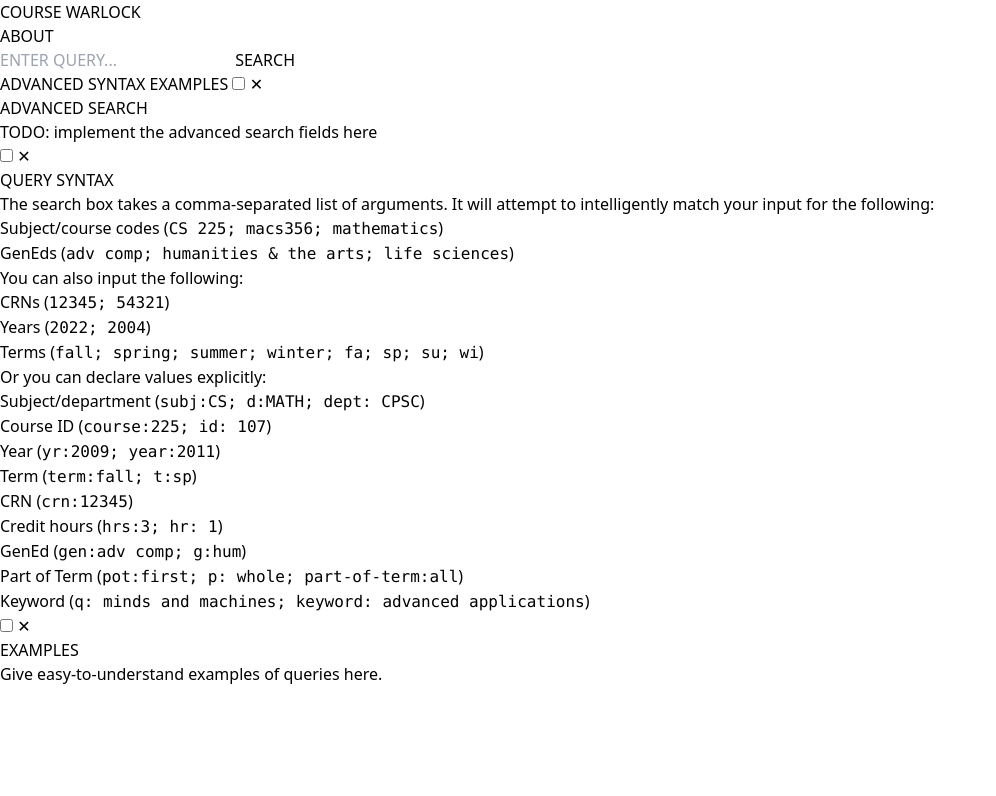
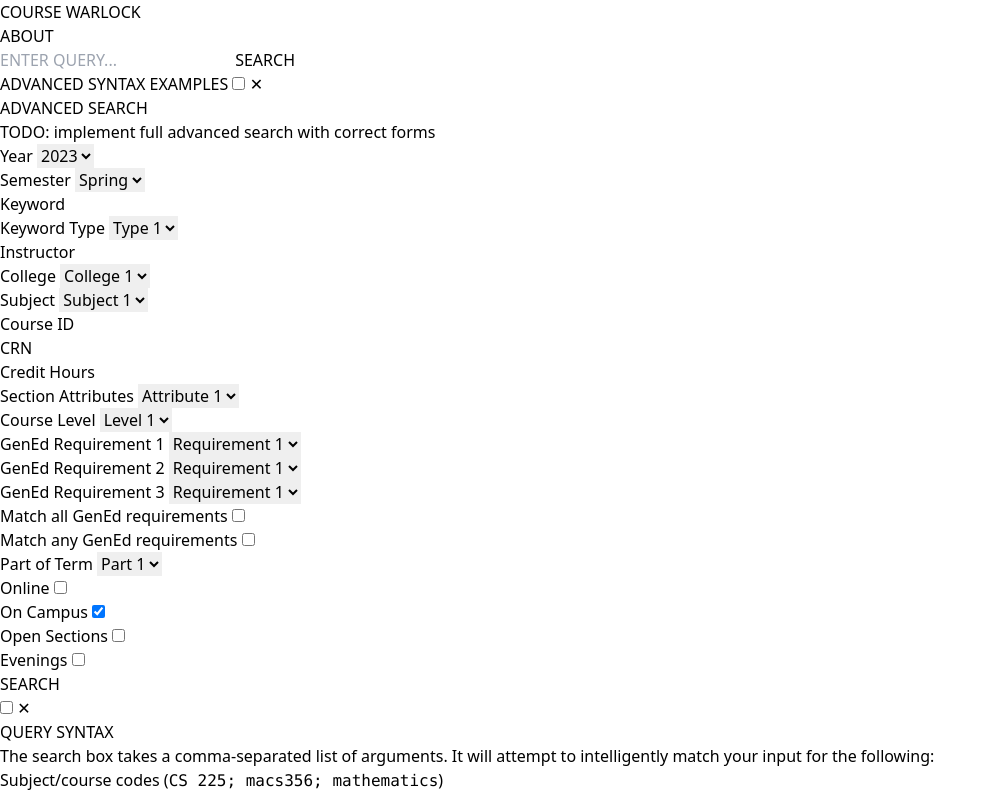
Before and after one commit to lumirth/warlock, a SvelteKit app in the folder frontend/: page / in a window 1280 px wide. Shown: the top 796 px of the page, without its empty margins (0-996 px from the left). Built offline with nearby package versions, Linux system fonts and the light colour scheme.

Commit message:
add basic advanced search menu

```diff
--- /dev/null
+++ b/frontend/src/lib/AdvancedSearch.svelte
@@ -0,0 +1,104 @@
+<script lang="ts">
+  import Dropdown from "./Dropdown.svelte";
+  import TextInput from "./TextInput.svelte";
+  import NumberInput from "./NumberInput.svelte";
+  import Checkbox from "./Checkbox.svelte";
+
+  // Replace the following arrays with the appropriate data
+  const yearOptions = [
+    { value: "2023", text: "2023" },
+    { value: "2022", text: "2022" },
+  ];
+
+  const semesterOptions = [
+    { value: "spring", text: "Spring" },
+    { value: "fall", text: "Fall" },
+  ];
+
+  const keywordTypeOptions = [
+    { value: "type1", text: "Type 1" },
+    { value: "type2", text: "Type 2" },
+  ];
+
+  const collegeOptions = [
+    { value: "college1", text: "College 1" },
+    { value: "college2", text: "College 2" },
+  ];
+
+  const subjectOptions = [
+    { value: "subject1", text: "Subject 1" },
+    { value: "subject2", text: "Subject 2" },
+  ];
+
+  const sectionAttributesOptions = [
+    { value: "attribute1", text: "Attribute 1" },
+    { value: "attribute2", text: "Attribute 2" },
+  ];
+
+  const courseLevelOptions = [
+    { value: "level1", text: "Level 1" },
+    { value: "level2", text: "Level 2" },
+  ];
+
+  const genedReqsOptions = [
+    { value: "req1", text: "Requirement 1" },
+    { value: "req2", text: "Requirement 2" },
+  ];
+
+  const partOfTermOptions = [
+    { value: "part1", text: "Part 1" },
+    { value: "part2", text: "Part 2" },
+  ];
+
+  // Define selected value variables for each dropdown
+  let selectedYear: string;
+  let selectedSemester: string;
+  let selectedKeywordType: string;
+  let selectedCollege: string;
+  let selectedSubject: string;
+  let selectedSectionAttributes: string;
+  let selectedCourseLevel: string;
+  let selectedGenedReqs1: string;
+  let selectedGenedReqs2: string;
+  let selectedGenedReqs3: string;
+  let selectedPartOfTerm: string;
+
+  let keywordValue: string;
+  let instructorValue: string;
+  let courseIdValue: number;
+  let crnValue: number;
+  let creditHoursValue: number;
+  let matchAllGenedReqs: boolean;
+  let matchAnyGenedReqs: boolean;
+  let online: boolean;
+  let openSections: boolean;
+  let evenings: boolean;
+</script>
+
+<form class="space-y-4">
+  <Dropdown id="year" label="Year" options="{yearOptions}" selectedValue="{selectedYear}" />
+  <Dropdown id="semester" label="Semester" options="{semesterOptions}" selectedValue="{selectedSemester}" />
+  <TextInput id="keyword" label="Keyword" value={keywordValue}/>
+  <Dropdown id="keywordType" label="Keyword Type" options="{keywordTypeOptions}" selectedValue="{selectedKeywordType}" />
+  <TextInput id="instructor" label="Instructor" value={instructorValue}/>
+  <Dropdown id="college" label="College" options="{collegeOptions}" selectedValue="{selectedCollege}" />
+  <Dropdown id="subject" label="Subject" options="{subjectOptions}" selectedValue="{selectedSubject}" />
+  <NumberInput id="courseId" label="Course ID" value={courseIdValue}/>
+  <NumberInput id="crn" label="CRN" value={crnValue}/>
+  <NumberInput id="creditHours" label="Credit Hours" value={creditHoursValue}/>
+  <Dropdown id="sectionAttributes" label="Section Attributes" options="{sectionAttributesOptions}" selectedValue="{selectedSectionAttributes}" />
+  <Dropdown id="courseLevel" label="Course Level" options="{courseLevelOptions}" selectedValue="{selectedCourseLevel}" />
+  <Dropdown id="genedReqs1" label="GenEd Requirement 1" options="{genedReqsOptions}" selectedValue="{selectedGenedReqs1}" />
+  <Dropdown id="genedReqs2" label="GenEd Requirement 2" options="{genedReqsOptions}" selectedValue="{selectedGenedReqs2}" />
+  <Dropdown id="genedReqs3" label="GenEd Requirement 3" options="{genedReqsOptions}" selectedValue="{selectedGenedReqs3}" />
+  <Checkbox id="matchAllGenedReqs" label="Match all GenEd requirements" checked={matchAllGenedReqs}/>
+  <Checkbox id="matchAnyGenedReqs" label="Match any GenEd requirements" checked={matchAnyGenedReqs}/>
+  <Dropdown id="partOfTerm" label="Part of Term" options="{partOfTermOptions}" selectedValue="{selectedPartOfTerm}" />
+  <Checkbox id="online" label="Online" checked={online}/>
+  <Checkbox id="onCampus" label="On Campus" checked={!online}/>
+  <Checkbox id="openSections" label="Open Sections" checked={openSections}/>
+  <Checkbox id="evenings" label="Evenings" checked={evenings}/>
+  <button type="submit" class="btn bg-base-200 font-normal text-lg">
+    SEARCH
+  </button>
+</form>
--- /dev/null
+++ b/frontend/src/lib/Checkbox.svelte
@@ -0,0 +1,11 @@
+<script lang="ts">
+  export let id: string;
+  export let label: string;
+  export let checked: boolean;
+</script>
+<div class="form-control">
+  <label for="{id}" class="label cursor-pointer">
+    <span class="label-text">{label}</span>
+    <input type="checkbox" id="{id}" class="checkbox" bind:checked="{checked}"/>
+  </label>
+</div>
--- /dev/null
+++ b/frontend/src/lib/Dropdown.svelte
@@ -0,0 +1,15 @@
+<script lang="ts">
+  export let id: string;
+  export let label: string;
+  export let options: Array<{ value: string; text: string }>;
+  export let selectedValue: string;
+</script>
+
+<div class="mb-1">
+  <label for="{id}" class="label-text">{label}</label>
+  <select id="{id}" bind:value="{selectedValue}" class="select select-sm select-bordered w-full">
+    {#each options as option}
+      <option value="{option.value}">{option.text}</option>
+    {/each}
+  </select>
+</div>
--- /dev/null
+++ b/frontend/src/lib/NumberInput.svelte
@@ -0,0 +1,15 @@
+<script lang="ts">
+  export let id: string;
+  export let label: string;
+  export let value: number;
+</script>
+
+<div class="mb-1">
+  <label for="{id}" class="label-text">{label}</label>
+  <input
+    type="number"
+    id="{id}"
+    bind:value="{value}"
+    class="input input-sm input-bordered w-full"
+  />
+</div>
--- /dev/null
+++ b/frontend/src/lib/TextInput.svelte
@@ -0,0 +1,15 @@
+<script lang="ts">
+    export let id: string;
+    export let label: string;
+    export let value: string;
+  </script>
+
+  <div class="mb-1">
+    <label for="{id}" class="label-text">{label}</label>
+    <input
+      type="text"
+      id="{id}"
+      bind:value="{value}"
+      class="input input-sm input-bordered w-full"
+    />
+  </div>
--- a/frontend/src/routes/+page.svelte
+++ b/frontend/src/routes/+page.svelte
@@ -1,6 +1,7 @@
 <script lang="ts">
   import { onMount } from "svelte";
   import Counter from "./Counter.svelte";
+  import AdvancedSearch from "../lib/AdvancedSearch.svelte";
 
   let x = 0;
   let query = "";
@@ -91,7 +92,8 @@
         >✕</label
       >
       <h3 class="text-lg font-bold">ADVANCED SEARCH</h3>
-      <p class="py-4">TODO: implement the advanced search fields here</p>
+      <p class="py-4">TODO: implement full advanced search with correct forms</p>
+      <AdvancedSearch />
     </label>
   </label>
   <input type="checkbox" id="modal-syntax" class="modal-toggle" />
```
